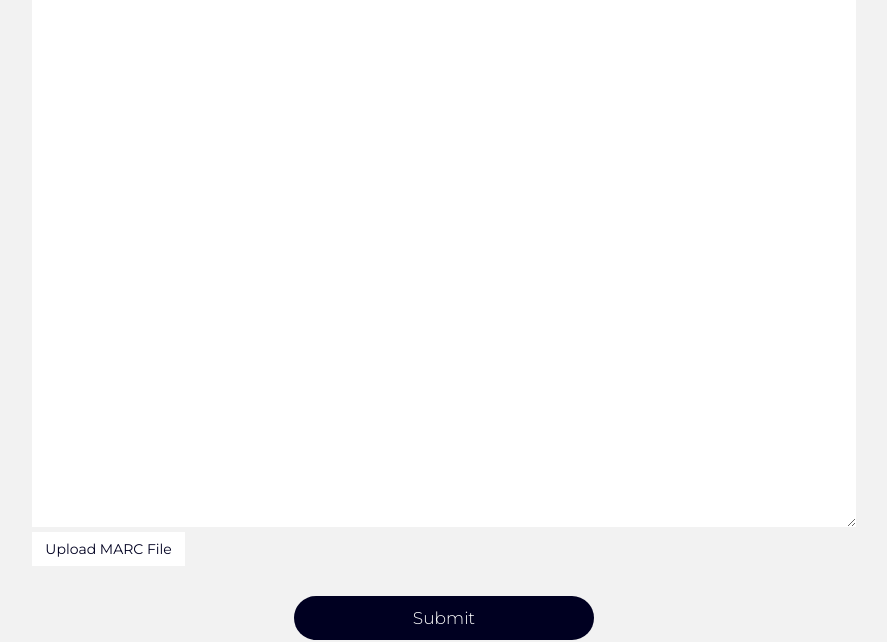
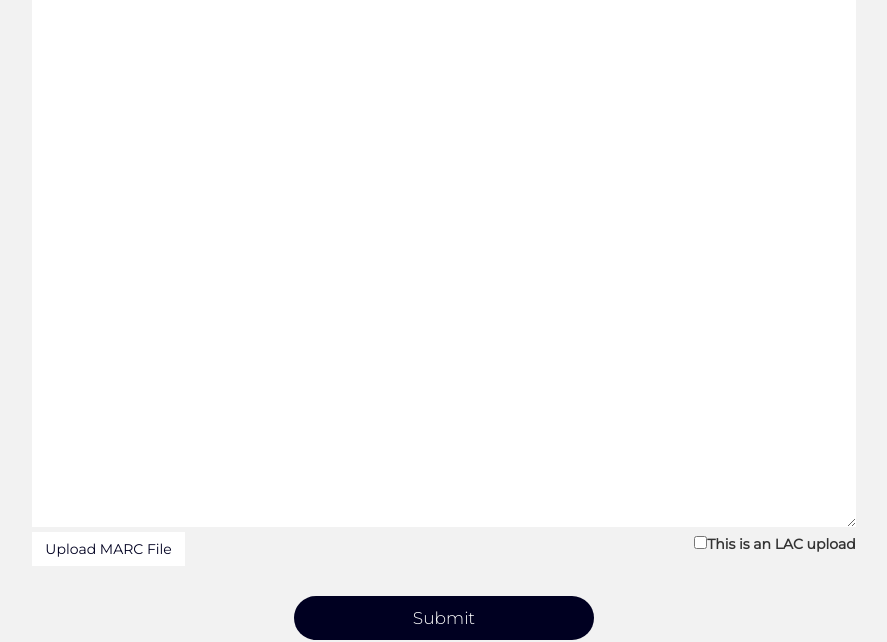
Before and after one commit to cldi/CanLink, a Django app: page /submit/ in a window 1280 px wide. Shown: the part 158-800 px from the top of the page, without its empty margins (196-1083 px from the left). Run offline with Django 3.2, Linux system fonts and the light colour scheme; parts of the project's set-up code (start-up, migrations or seed data) failed here and were passed over; some libraries are stand-ins or nearby versions.

Commit message:
lac upload and tweet template

```diff
--- a/code/website/processing/processing.py
+++ b/code/website/processing/processing.py
@@ -623,10 +623,19 @@ def validateRecord(record, errors):
     return True
 
 def sendTweet(tweet):
+    try:
+        # api = twitter.Api(consumer_key = os.environ.get("TWITTER_CONSUMER_KEY"),
+        #           consumer_secret = os.environ.get("TWITTER_CONSUMER_SECRET"),
+        #           access_token_key = os.environ.get("TWITTER_ACCESS_KEY"),
+        #           access_token_secret=os.environ.get("TWITTER_ACCESS_SECRET"))
 
-    pass
+        # status = api.PostUpdate(tweet)
+        print(tweet + " sent")
+        return True
+    except:
+        return False
 
-def process(records_file):
+def process(records_file, lac_upload):
     reader = MARCReader(records_file, force_utf8=True)
 
     records = {}
@@ -635,6 +644,8 @@ def process(records_file):
 
     # when the control number isn't given, we use this to generate one
     count = 0
+    # keep a list of the unversities seen and take the one that appears the most for the tweet
+    universities = []
     # process and merge the records
     for record in reader:
         # read record
@@ -643,6 +654,7 @@ def process(records_file):
         # get control number and linking number
         controlNumber = thesis.control
         linkingNumber = thesis.linking
+
         # if no linking number, check if the control number shows up as a linking number of any other record -> merge them
         # if linking number, check if the linking number shows up as a control number of any other record -> merge them
         if not controlNumber:
@@ -674,6 +686,7 @@ def process(records_file):
             # if there were no errors then generate RDF
             thesis.generateRDF()
             submissions.append("Record #" + str(thesis.control) + " was uploaded successfully")
+            universities.append(thesis.university)
         # print("-"*50)
 
 
@@ -681,9 +694,20 @@ def process(records_file):
     output_file_name = hashlib.md5(str(time.time() + random.randrange(10000)).encode("utf-8")).hexdigest() + ".xml"
     g.serialize("website/processing/tmp/" + output_file_name, format="xml")
 
-    # sometimes the lists persist through different sessions so remove the duplicates for now
-    # has to do something with the fact that process is called and the lists are outside
-    # return(sorted(list(set(errors))), sorted(list(set(warnings))))
-    # NOTE
-    # return(errors)
+
+    # send the tweet
+
+    if lac_upload:
+        upload_organization = "Library and Archives Canada"
+    else:
+        upload_organization = max(set(universities), key=universities.count).strip()
+
+    # get the university with the highest occurances to weed out any outliers in the records
+
+    tweet = upload_organization + " just added " + str(count) + " theses to the dataset!"
+    if not sendTweet(tweet):
+        # an error occured while sending the tweet
+        # log the error in github later
+        print("error")
+
     return([errors, submissions, count])
--- a/code/website/templates/website/header.html
+++ b/code/website/templates/website/header.html
@@ -35,12 +35,13 @@
             <div class="col-sm-8" id="pasteArea">
                 <span id="heading">PASTE MARC RECORDS</span>
                 <textarea id="records" name="records"></textarea>
-
                 <form method="post" id="upload_form" enctype="multipart/form-data">
                     <label class="btn btn-default btn-file" id="upload_button" style="color: #000021; border-radius: 0px; border-color: white; background-color: white;">
                         Upload MARC File
                         <input type="file" id="records_upload" style="display: none;" onchange="submitForm()">
                     </label>
+                    <label style="float: right"><input id="lacCheckbox" type="checkbox" value="">This is an LAC upload</input></label>
+
                 </form>
                 <!-- <button
                         id="pasteAreaSubmitButton"
--- a/code/website/templates/website/thesisSubmission.html
+++ b/code/website/templates/website/thesisSubmission.html
@@ -7,7 +7,7 @@
     <script>
     // if the item in the local storage isn't available, then someone tried to access /thesisSubmission without actually submitting anything
     if (localStorage.getItem("canlink_submission") === null) {
-        window.location.replace("/");
+        window.location.replace("/submit");
     }
     </script>
     <meta charset="utf-8" /> {% load static %}
--- a/code/website/views.py
+++ b/code/website/views.py
@@ -24,20 +24,21 @@ def thesisSubmission(request):
     if request.method == 'POST':
         if request.is_ajax():
             try:
+                # uploaded file
                 raw_records = request.FILES["records_file"].read().decode("utf-8")
             except:
+                # copy and paste
                 raw_records = request.POST.get("records")
-
-            # raw_records = max(test_1, test_2)
-
-            # if "records_file" in request.FILES:
-            #     raw_records = request.FILES["records_file"].read().decode("utf-8")
-            # else:
-            #     raw_records = request.POST.get("records")
-
 
             # recaptcha_response = request.POST.get("recaptcha")
             user_ip = get_ip(request)
+
+            # convert js true/false to python True/False
+            if request.POST.get("lac") == "false":
+                lac_upload = False
+            else:
+                lac_upload = True
+
 
             # print(recaptcha_response, raw_records, user_ip)
 
@@ -48,7 +49,7 @@ def thesisSubmission(request):
             # else:
             #     return HttpResponse("0")
 
-            return_values = processRecords(raw_records)
+            return_values = processRecords(raw_records, lac_upload)
 
             return(HttpResponse(json.dumps(return_values)))     # success
 
@@ -75,7 +76,7 @@ def validateRecaptcha(recaptcha_response, user_ip):
         return(False)
 
 
-def processRecords(raw_records):
+def processRecords(raw_records, lac_upload):
     # convert the string to a "file" but without actually saving on disk
     try:
         records_file = io.BytesIO(raw_records.encode("cp1252"))
@@ -83,7 +84,7 @@ def processRecords(raw_records):
         records_file = io.BytesIO(raw_records.encode("utf-8"))
 
     try:
-        response = process(records_file)
+        response = process(records_file, lac_upload)
     except:
         # there was some type of error processing the file
         return({"status":1, "errors":["Error processing file - Please make sure it is in proper MARC format"], "submissions":[], "total_records": 0})
```
Also changed, not shown: code/website/static/website/js/scripts.js (+5 -3 lines), 11 other files. Lines whose indentation alone changed are shown as unchanged.
